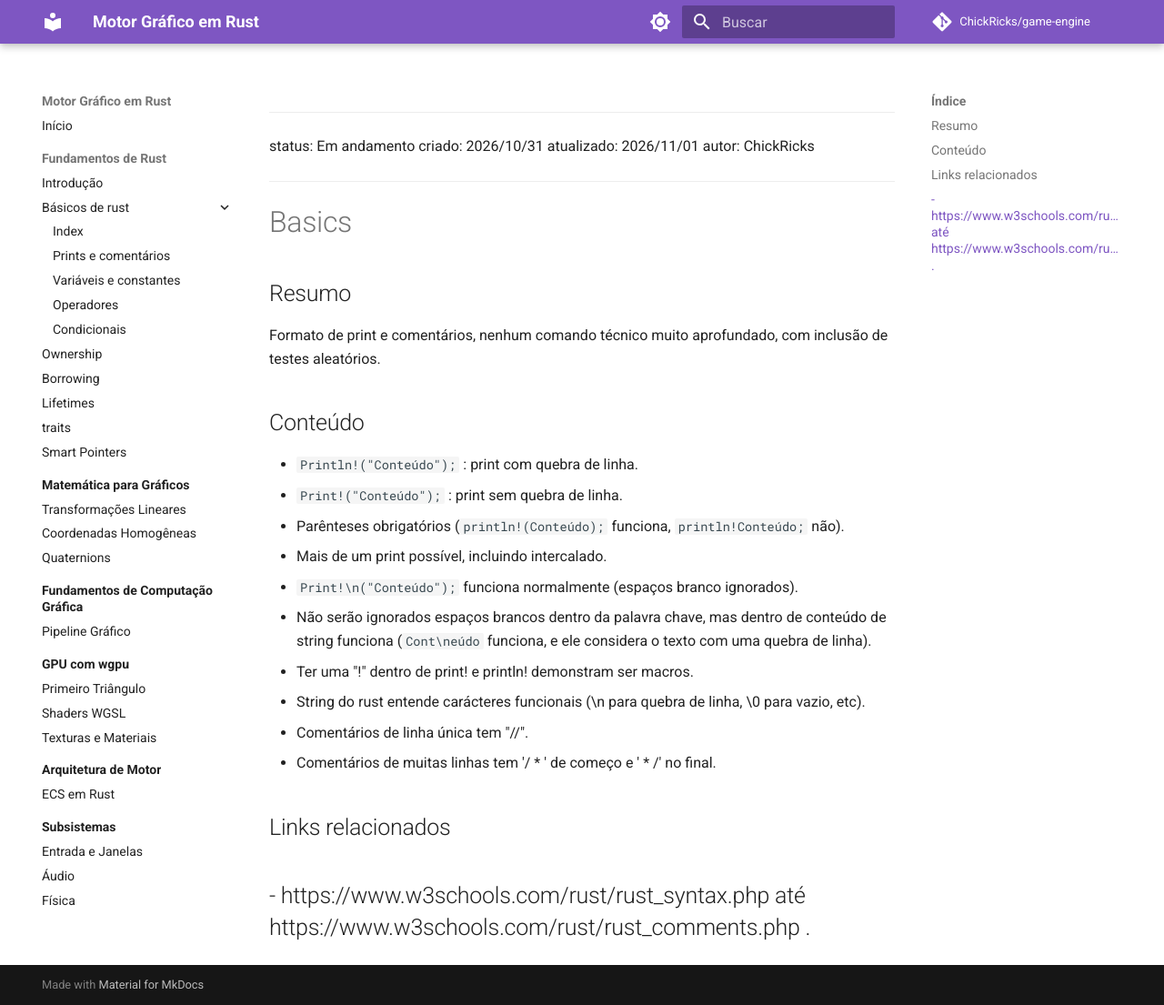
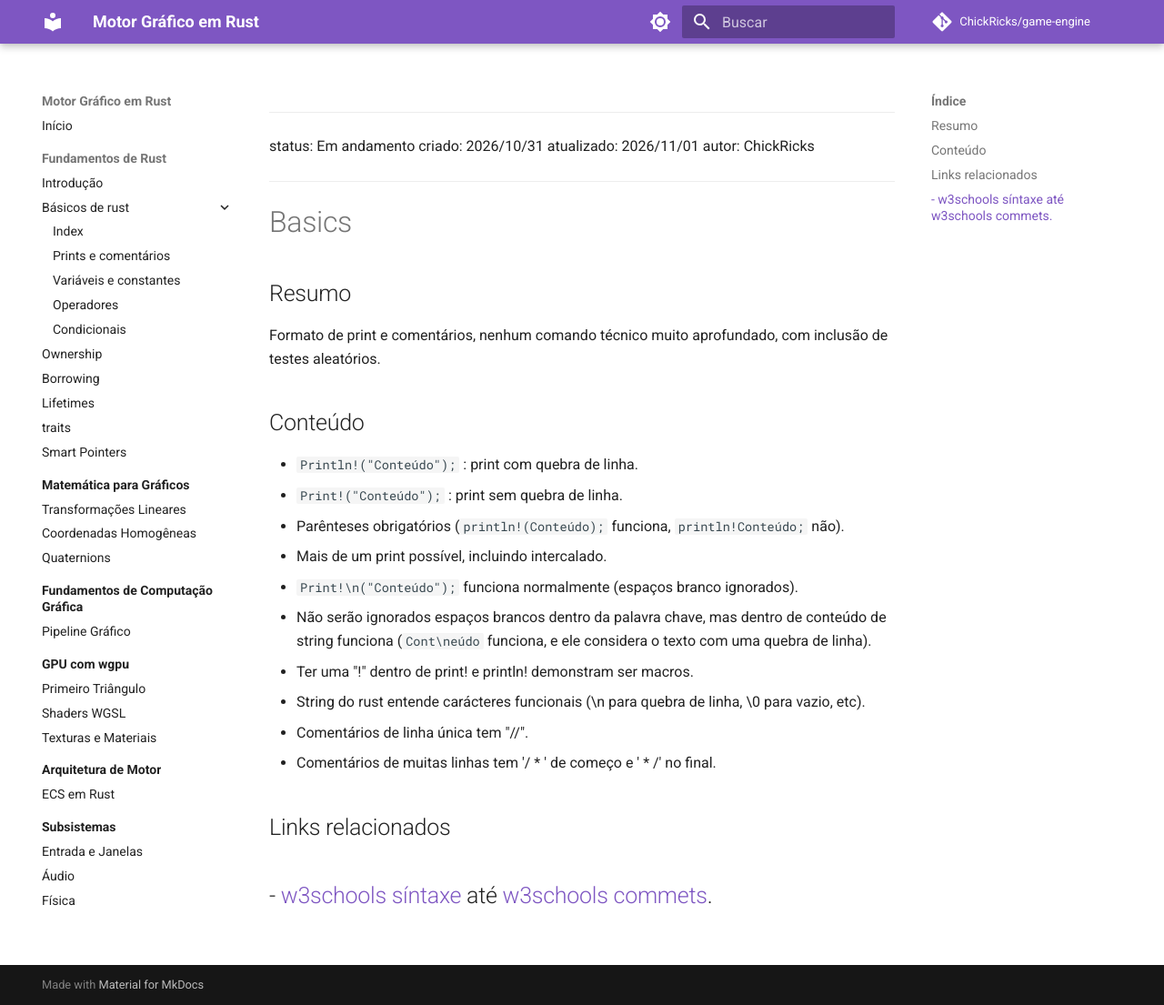
Before and after one commit to ChickRicks/game-engine, an MkDocs documentation site: the page built from docs/1-fundamentos-rust/1-basics/1-Prints-e-comentarios.md, in a window 1280 px wide and 1105 px high. Shown: the whole window at 91% size. Built offline with MkDocs 1.6.1 and Material for MkDocs 9.7.7, drawn with Linux system fonts in a browser that asks for light colours; comment, search, counter and statistics services are not loaded.

Commit message:
vault backup: 2026-11-01 16:55:27

```diff
--- a/docs/1-fundamentos-rust/1-basics/1-Prints-e-comentarios.md
+++ b/docs/1-fundamentos-rust/1-basics/1-Prints-e-comentarios.md
@@ -23,5 +23,5 @@ Formato de print e comentários, nenhum comando técnico muito aprofundado, com
 - Comentários de linha única tem "//".
 - Comentários de muitas linhas tem '/ * ' de começo e ' * /' no final.
 ## Links relacionados
-- https://www.w3schools.com/rust/rust_syntax.php até https://www.w3schools.com/rust/rust_comments.php .
+- [w3schools síntaxe](https://www.w3schools.com/rust/rust_syntax.php) até [w3schools commets](https://www.w3schools.com/rust/rust_comments.php ).
 ---
```
